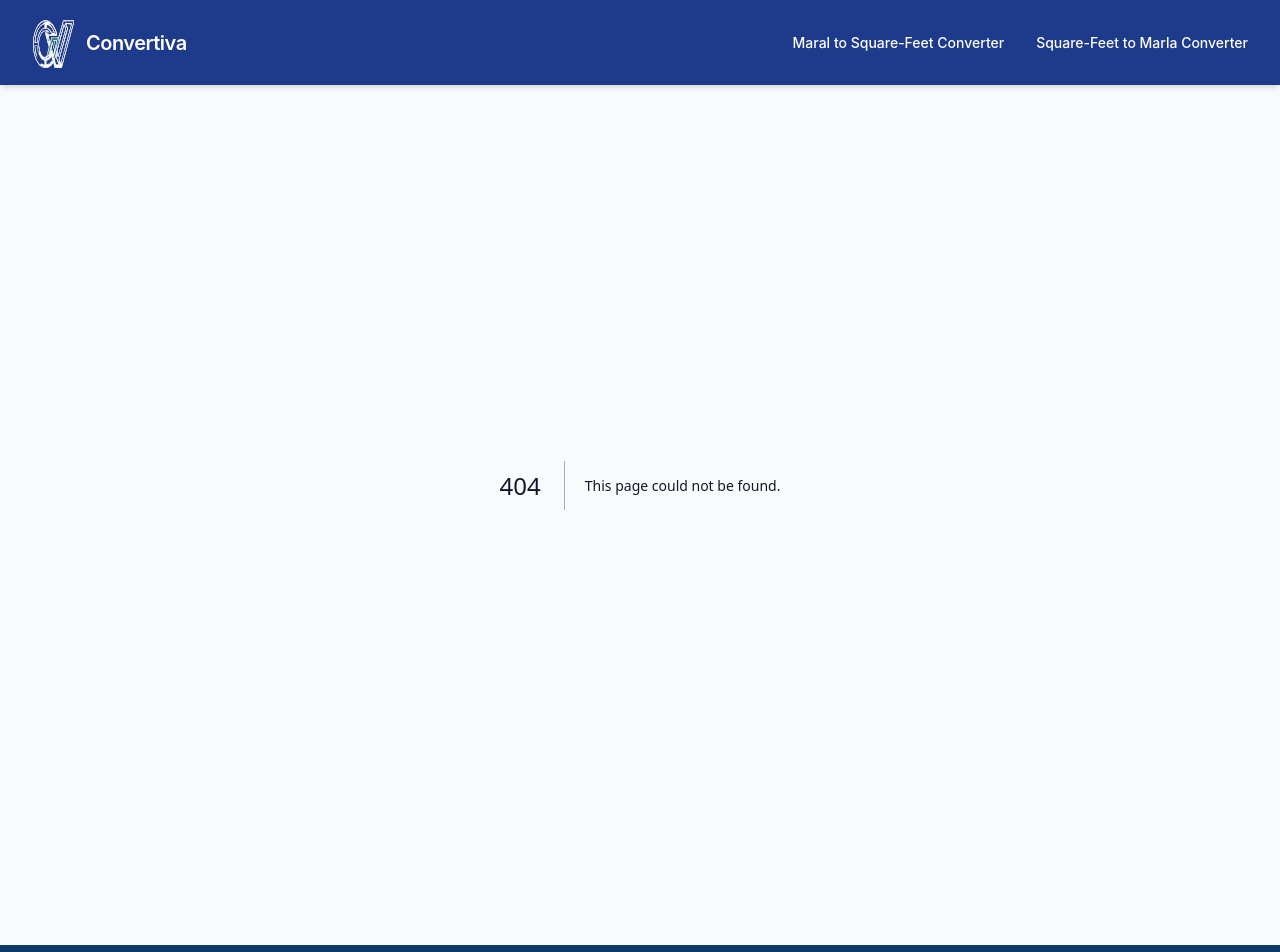
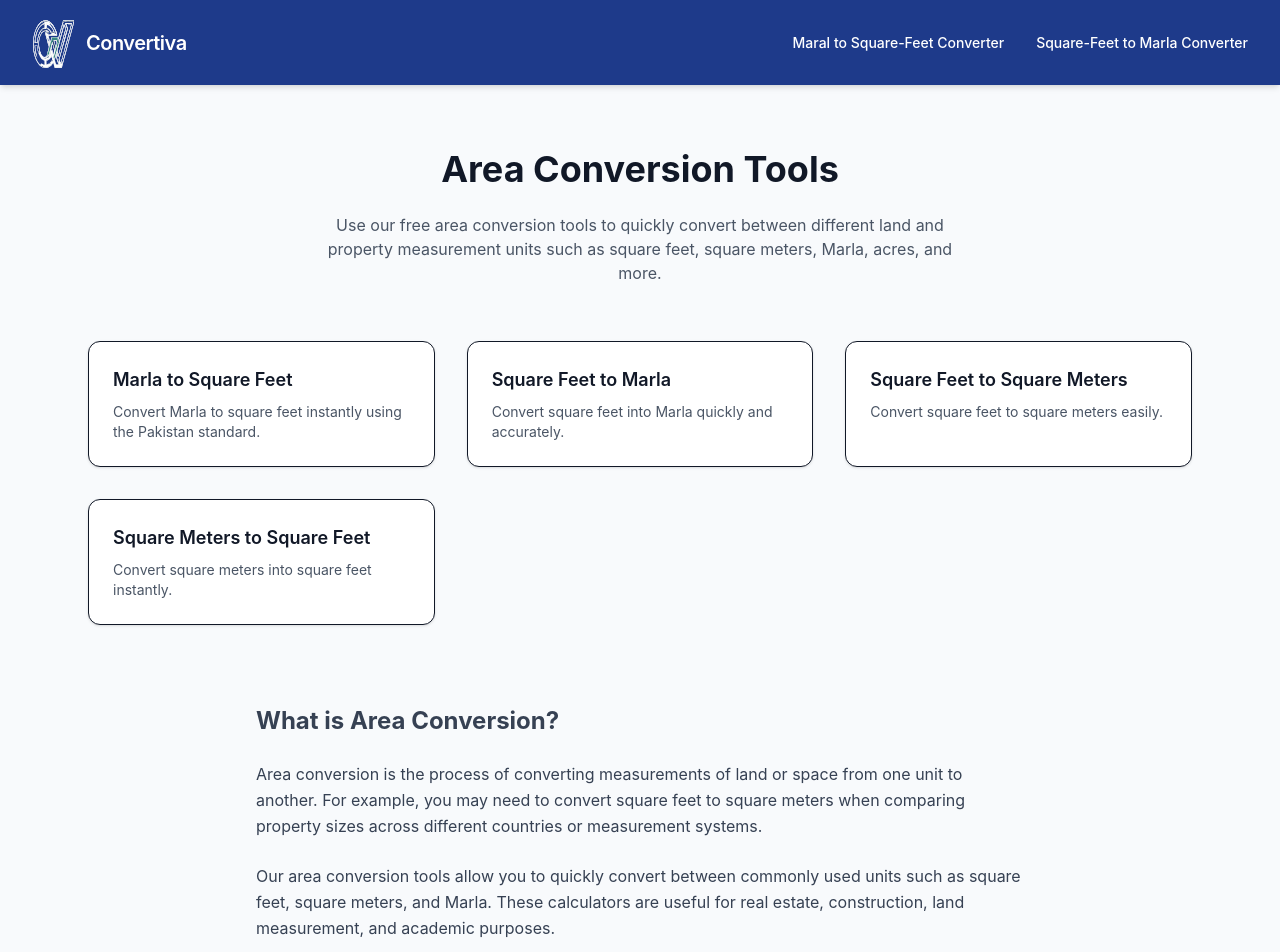
Before and after one commit to UnitTools/unit-tools, a Next.js app: page /area in a window 1280 px wide. Before the commit this address had no page. Shown: the top 952 px of the page. Built offline with nearby package versions, Linux system fonts and the light colour scheme.

Commit message:
Added BreadCrumb to the converters

```diff
--- a/app/area/marla-to-square-feet/MarlaConverter.tsx
+++ b/app/area/marla-to-square-feet/MarlaConverter.tsx
@@ -3,6 +3,7 @@
 import { useState } from "react";
 import RelatedConverters from "@/components/RelatedConverters"
 import ConversionTable from "@/components/ConversionTable"
+import Breadcrumb from "@/components/Breadcrumb"
 
 export default function MarlaConverter() {
   const [marla, setMarla] = useState("");
@@ -14,6 +15,11 @@ export default function MarlaConverter() {
   return (
     <main className="min-h-screen bg-gradient-to-br from-gray-50 to-gray-100 py-24 px-6">
       <div className="max-w-2xl mx-auto">
+        <Breadcrumb
+          category="Area"
+          categoryUrl="/area"
+          page="Marla to Square-Feet Converter"
+        />
 
         <div className="bg-white rounded-3xl shadow-2xl p-12 transition-all duration-300">
 
--- /dev/null
+++ b/app/area/page.tsx
@@ -0,0 +1,104 @@
+import Link from "next/link"
+
+const converters = [
+  {
+    title: "Marla to Square Feet",
+    description: "Convert Marla to square feet instantly using the Pakistan standard.",
+    url: "/area/marla-to-square-feet",
+  },
+  {
+    title: "Square Feet to Marla",
+    description: "Convert square feet into Marla quickly and accurately.",
+    url: "/area/square-feet-to-marla",
+  },
+  {
+    title: "Square Feet to Square Meters",
+    description: "Convert square feet to square meters easily.",
+    url: "/area/square-feet-to-square-meters",
+  },
+  {
+    title: "Square Meters to Square Feet",
+    description: "Convert square meters into square feet instantly.",
+    url: "/area/square-meters-to-square-feet",
+  },
+]
+
+export default function AreaPage() {
+  return (
+    <div className="max-w-6xl mx-auto px-6 py-16">
+
+      {/* Page Header */}
+
+      <h1 className="text-4xl font-bold text-center mb-6">
+        Area Conversion Tools
+      </h1>
+
+      <p className="text-gray-600 text-center max-w-2xl mx-auto mb-14">
+        Use our free area conversion tools to quickly convert between different
+        land and property measurement units such as square feet, square meters,
+        Marla, acres, and more.
+      </p>
+
+      {/* Converter Grid */}
+
+      <div className="grid md:grid-cols-2 lg:grid-cols-3 gap-8">
+
+        {converters.map((tool, index) => (
+
+          <Link
+            key={index}
+            href={tool.url}
+            className="block border rounded-xl p-6 bg-white shadow-sm hover:shadow-lg transition-all duration-300 hover:-translate-y-1"
+          >
+
+            <h2 className="text-lg font-semibold mb-2">
+              {tool.title}
+            </h2>
+
+            <p className="text-gray-600 text-sm">
+              {tool.description}
+            </p>
+
+          </Link>
+
+        ))}
+
+      </div>
+
+      {/* SEO Content */}
+
+      <div className="mt-20 max-w-3xl mx-auto text-gray-700 leading-relaxed space-y-6">
+
+        <h2 className="text-2xl font-bold">
+          What is Area Conversion?
+        </h2>
+
+        <p>
+          Area conversion is the process of converting measurements of land or
+          space from one unit to another. For example, you may need to convert
+          square feet to square meters when comparing property sizes across
+          different countries or measurement systems.
+        </p>
+
+        <p>
+          Our area conversion tools allow you to quickly convert between
+          commonly used units such as square feet, square meters, and Marla.
+          These calculators are useful for real estate, construction, land
+          measurement, and academic purposes.
+        </p>
+
+        <h2 className="text-2xl font-bold">
+          Popular Area Units
+        </h2>
+
+        <p>
+          Some of the most commonly used area measurement units include square
+          feet (sq ft), square meters (m²), Marla, acre, and hectare. Different
+          countries use different units depending on their measurement system.
+        </p>
+
+      </div>
+
+    </div>
+  )
+}
--- a/app/area/square-feet-to-marla/SquareFeetConverter.tsx
+++ b/app/area/square-feet-to-marla/SquareFeetConverter.tsx
@@ -3,6 +3,7 @@
 import { useState } from "react";
 import RelatedConverters from "@/components/RelatedConverters"
 import ConversionTable from "@/components/ConversionTable"
+import Breadcrumb from "@/components/Breadcrumb"
 
 export default function SquareFeetConverter() {
   const [squareFeet, setSquareFeet] = useState("");
@@ -16,6 +17,12 @@ export default function SquareFeetConverter() {
   return (
     <main className="min-h-screen bg-gradient-to-br from-gray-50 to-gray-100 py-24 px-6">
       <div className="max-w-2xl mx-auto">
+
+        <Breadcrumb
+          category="Area"
+          categoryUrl="/area"
+          page="Square-Feet to Marla Converter"
+        />
 
         <div className="bg-white rounded-3xl shadow-2xl p-12 transition-all duration-300">
 
--- a/app/area/square-feet-to-square-meters/SqFtToSqMeterConverter.tsx
+++ b/app/area/square-feet-to-square-meters/SqFtToSqMeterConverter.tsx
@@ -3,6 +3,7 @@
 import { useState } from "react"
 import RelatedConverters from "@/components/RelatedConverters"
 import ConversionTable from "@/components/ConversionTable"
+import Breadcrumb from "@/components/Breadcrumb"
 
 export default function SqFtToSqMeterConverter() {
     const [sqft, setSqft] = useState("")
@@ -10,6 +11,12 @@ export default function SqFtToSqMeterConverter() {
 
     return (
         <div className="max-w-3xl mx-auto px-6 py-16">
+
+            <Breadcrumb
+                category="Area"
+                categoryUrl="/area"
+                page="Square-Feet to Square-Meter Converter"
+            />
 
             <h1 className="text-4xl font-bold text-center mb-10">
                 Square Feet to Square Meters Converter
--- a/app/area/square-meters-to-square-feet/SqMeterToSqFtConverter.tsx
+++ b/app/area/square-meters-to-square-feet/SqMeterToSqFtConverter.tsx
@@ -3,6 +3,7 @@
 import { useState } from "react"
 import RelatedConverters from "@/components/RelatedConverters"
 import ConversionTable from "@/components/ConversionTable"
+import Breadcrumb from "@/components/Breadcrumb"
 
 export default function SqMeterToSqFtConverter() {
 
@@ -11,6 +12,12 @@ export default function SqMeterToSqFtConverter() {
 
   return (
     <div className="max-w-3xl mx-auto px-6 py-16">
+
+      <Breadcrumb
+        category="Area"
+        categoryUrl="/area"
+        page="Square-Meter to Square-Feet Converter"
+      />
 
       <h1 className="text-4xl font-bold text-center mb-10">
         Square Meters to Square Feet Converter
--- /dev/null
+++ b/components/Breadcrumb.tsx
@@ -0,0 +1,33 @@
+import Link from "next/link"
+
+type Props = {
+  category: string
+  categoryUrl: string
+  page: string
+}
+
+export default function Breadcrumb({
+  category,
+  categoryUrl,
+  page,
+}: Props) {
+  return (
+    <div className="text-sm text-gray-500 mb-6">
+
+      <Link href="/" className="hover:underline">
+        Home
+      </Link>
+
+      <span className="mx-2">›</span>
+
+      <Link href={categoryUrl} className="hover:underline">
+        {category}
+      </Link>
+
+      <span className="mx-2">›</span>
+
+      <span className="text-gray-700">{page}</span>
+
+    </div>
+  )
+}
```
